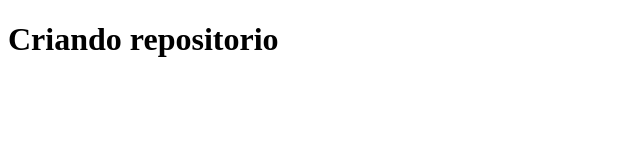
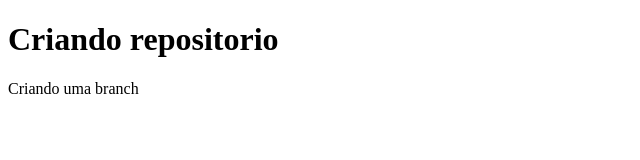
Before and after one commit to KevinKAraujo/aprendendo_git, a plain HTML site: page index.html in a window 1280 px wide. Shown: the whole page, without its empty margins (0-640 px from the left). Drawn offline with Linux system fonts and the light colour scheme.

Commit message:
trabalhando com branch

```diff
--- a/index.html
+++ b/index.html
@@ -9,6 +9,7 @@
 <body>
 
     <h1> Criando repositorio </h1>
+    <p>Criando uma branch</p>
 
 </body>
 </html>
```
